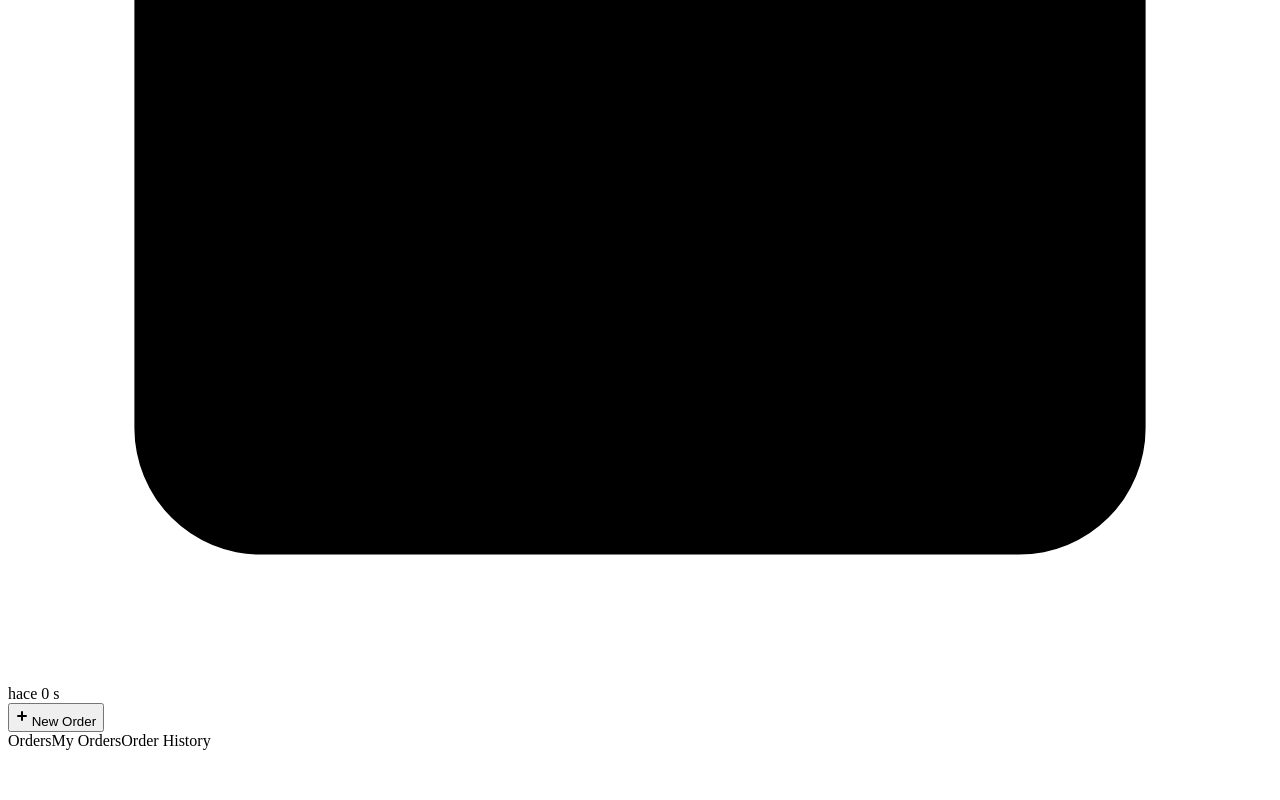
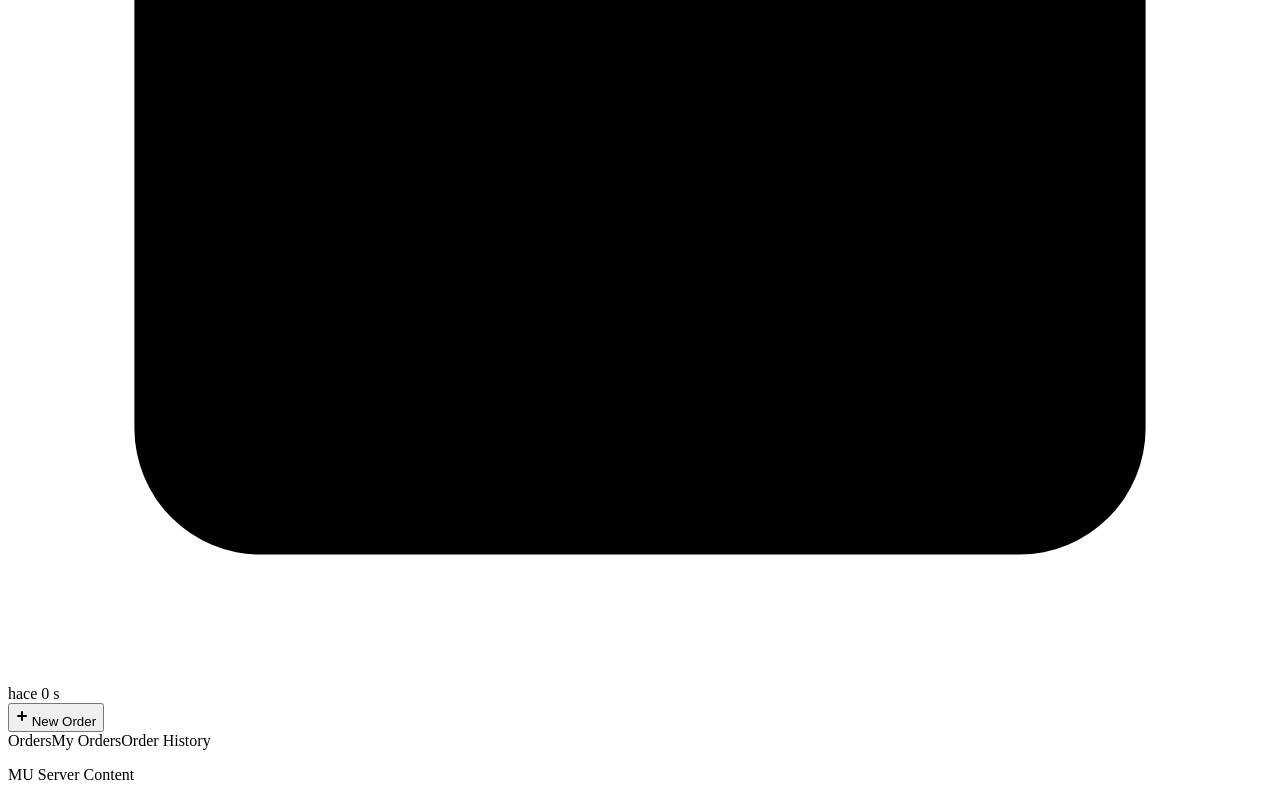
Before and after one commit to carlosbecerradev/mu-guild-business-demo, a Vue app: page /mu-server/1 in a window 1280 px wide. Shown: the part 4833-5633 px from the top of the page. Before the commit the page ends 5591 px from the top, so only its background shows below. Built offline with nearby package versions, Linux system fonts and the light colour scheme; the HTML template or start-up script is replaced by a standard one.

Commit message:
:rocket: views (MUServer): Se implementó el componente 'MUServerContent'.

```diff
--- a/src/views/MUServer.vue
+++ b/src/views/MUServer.vue
@@ -117,6 +117,7 @@
       </div>
     </header>
     <MUServerNavigation></MUServerNavigation>
+    <MUServerContent></MUServerContent>
   </div>
 </template>
 
@@ -124,6 +125,7 @@
 import { mapActions, mapGetters } from "vuex";
 import useTimeAgo from "@/helpers/time_ago";
 import MUServerNavigation from "@/components/mu-server/MUServerNavigation";
+import MUServerContent from "@/components/mu-server/MUServerContent";
 
 export default {
   computed: {
@@ -138,6 +140,7 @@ export default {
   },
   components: {
     MUServerNavigation,
+    MUServerContent,
   },
 };
 </script>
```
